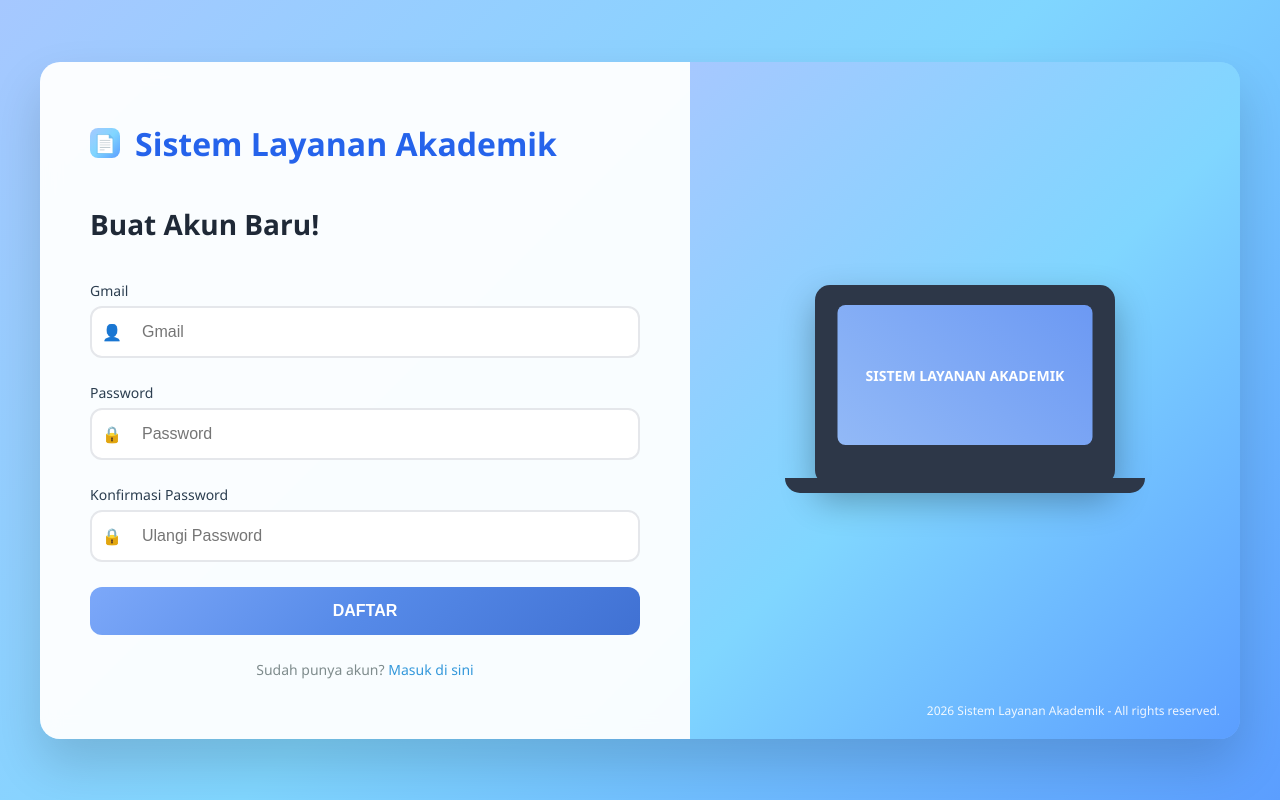
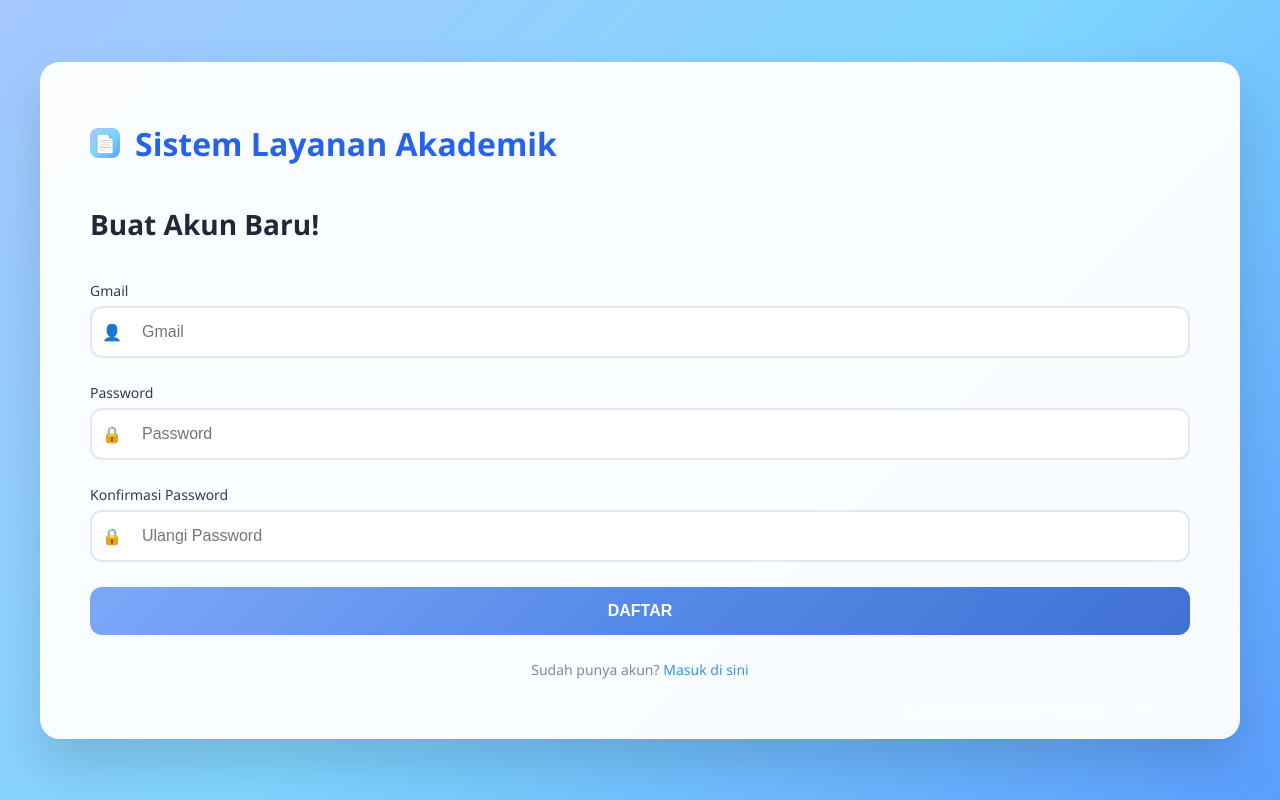
Before and after one commit to Nexuss-void/web_layanan_akademik_hosting, a Django app: page /register/ in a window 1280 px wide. Run offline with Django 4.2, Linux system fonts and the light colour scheme.

Commit message:
~ ui login&register

```diff
--- a/static/assets/css/register.css
+++ b/static/assets/css/register.css
@@ -32,59 +32,6 @@ body {
     display: flex;
     flex-direction: column;
     justify-content: center;
-}
-
-.hero-section {
-    flex: 1;
-    background: linear-gradient(135deg, #a6c8ff 0%, #80d6ff 50%, #5b9eff 100%);
-    position: relative;
-    display: flex;
-    align-items: center;
-    justify-content: center;
-}
-
-.hero-content {
-    text-align: center;
-    color: white;
-    z-index: 2;
-}
-
-.laptop-mockup {
-    width: 300px;
-    height: 200px;
-    background: #2d3748;
-    border-radius: 15px;
-    position: relative;
-    margin: 0 auto 30px;
-    box-shadow: 0 15px 35px rgba(0, 0, 0, 0.3);
-}
-
-.laptop-screen {
-    width: 85%;
-    height: 70%;
-    background: linear-gradient(45deg, #92b9f7, #6c99f3);
-    border-radius: 8px;
-    position: absolute;
-    top: 10%;
-    left: 50%;
-    transform: translateX(-50%);
-    display: flex;
-    align-items: center;
-    justify-content: center;
-    color: white;
-    font-weight: bold;
-    font-size: 14px;
-}
-
-.laptop-base {
-    width: 120%;
-    height: 15px;
-    background: #2d3748;
-    border-radius: 0 0 20px 20px;
-    position: absolute;
-    bottom: -8px;
-    left: 50%;
-    transform: translateX(-50%);
 }
 
 .brand-logo {
@@ -252,10 +199,6 @@ body {
         max-width: 400px;
     }
 
-    .hero-section {
-        padding: 30px 20px;
-    }
-
     .register-section {
         padding: 30px 25px;
     }
--- a/templates/users/register.html
+++ b/templates/users/register.html
@@ -60,19 +60,10 @@
             <p class="login-text">
                 Sudah punya akun? <a href="{% url 'login' %}" class="login-link">Masuk di sini</a>
             </p>
-        </div>
-
-        <div class="hero-section">
-            <div class="hero-content">
-                <div class="laptop-mockup">
-                    <div class="laptop-screen">
-                        SISTEM LAYANAN AKADEMIK
-                    </div>
-                    <div class="laptop-base"></div>
-                </div>
-            </div>
             <div class="copyright">
-                {% now "Y" %} Sistem Layanan Akademik - All rights reserved.
+                <strong>&copy;
+                    {% now "Y" %} Sistem Layanan Akademik
+                </strong> - All rights reserved.
             </div>
         </div>
     </div>
```
Also changed, not shown: static/assets/css/login.css (+0 -57 lines), templates/users/login.html (+0 -11 lines).
